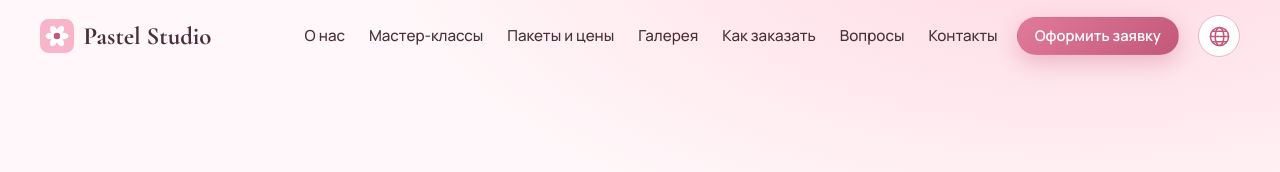
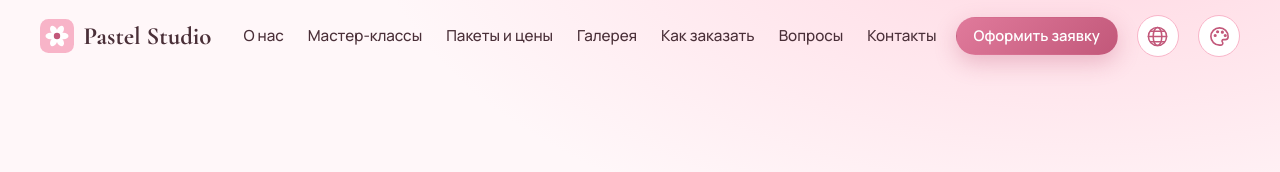
Before and after one commit to Markamila/creative-events, a website: page public/index.html in a window 1280 px wide. Shown: the top 172 px of the page. Drawn offline with nearby package versions, Linux system fonts and the light colour scheme; no server answers.

Commit message:
Added theme

```diff
--- /dev/null
+++ b/public/css/themes.css
@@ -0,0 +1,34 @@
+/* Public-site themes; original stylesheet stays intact. */
+:root { --theme-surface: #fff; --theme-button: #fff; --theme-button-radius: 999px; }
+html[data-theme]:not([data-theme="rose"]) { color-scheme: var(--theme-scheme, light); }
+html[data-theme]:not([data-theme="rose"]) :is(.card,.contacts,.faq details,.note,.modal__box,.facts li,.chip,.skip,.field input:focus,.field textarea:focus,.btn--white) { background: var(--theme-surface); border-color: var(--line); }
+html[data-theme]:not([data-theme="rose"]) .pkg--hl { background: linear-gradient(var(--theme-surface),var(--rose-100)); }
+html[data-theme]:not([data-theme="rose"]) :is(.header.is-scrolled,.nav.is-open) { background: var(--rose-50); }
+html[data-theme]:not([data-theme="rose"]) :is(.btn--primary,.fab,.cta,.steps__num,.success__icon,.chip[aria-selected="true"],.choice input:checked + span,.pkg__badge,.faq details[open] summary::after) { background: var(--rose-600); color: var(--theme-button); }
+html[data-theme]:not([data-theme="rose"]) :is(.btn,.chip,.fab) { border-radius: var(--theme-button-radius); }
+html[data-theme]:not([data-theme="rose"]) :is(.contacts,.cta,.modal__box,.facts li,.faq details,.shot,.field input,.field textarea,.field select,.svc-detail__hero) { border-radius: var(--radius); }
+html[data-theme]:not([data-theme="rose"]) :is(.btn--primary,.fab,.steps__num,.pkg--hl) { box-shadow: var(--shadow); }
+html[data-theme]:not([data-theme="rose"]) .err { color: var(--theme-error); }
+.language-globe,.theme-toggle { display:grid; place-items:center; width:42px; height:42px; padding:0; border:1px solid var(--rose-300); border-radius:50%; background:var(--theme-surface); color:var(--rose-600); cursor:pointer; flex:none; }
+.language-globe:hover,.language-globe[aria-expanded="true"],.theme-toggle:hover,.theme-toggle[aria-expanded="true"] { background:var(--rose-100); color:var(--rose-700); }
+.language-menu,.theme-menu { background:var(--theme-surface); border:1px solid var(--line); box-shadow:var(--shadow-lg); color:var(--ink); }
+.language-menu button { color:var(--ink); }
+.language-menu button:hover,.language-menu button[aria-pressed="true"] { background:var(--rose-100); }
+.language-menu button[aria-pressed="true"]::after { color:var(--rose-600); }
+.theme-picker { position:relative; flex:none; }
+.theme-menu { position:absolute; right:0; top:calc(100% + 8px); width:min(310px,calc(100vw - 24px)); max-height:calc(100dvh - 90px); overflow:auto; padding:12px; border-radius:16px; z-index:101; animation:language-in .15s ease-out; }
+.theme-menu[hidden] { display:none; }
+.theme-heading { font-weight:700; margin-bottom:8px; }
+.theme-options { display:grid; grid-template-columns:1fr 1fr; gap:5px; }
+.theme-option,.theme-action { display:flex; align-items:center; gap:7px; padding:8px; border:1px solid transparent; border-radius:8px; background:transparent; color:var(--ink); font:inherit; font-size:.85rem; text-align:left; cursor:pointer; }
+.theme-option:hover,.theme-action:hover,.theme-option[aria-pressed="true"] { background:var(--rose-100); border-color:var(--line); }
+.theme-option[aria-pressed="true"]::after { content:'✓'; margin-left:auto; }
+.theme-swatch { width:17px; height:17px; border-radius:50%; border:1px solid #8886; flex:none; }
+.theme-tools { display:grid; gap:5px; border-top:1px solid var(--line); margin-top:9px; padding-top:9px; }
+.theme-custom { display:flex; align-items:center; justify-content:space-between; gap:8px; padding:6px 8px; font-size:.85rem; }
+.theme-custom input { width:42px; height:30px; padding:0; border:0; background:none; cursor:pointer; }
+@media(max-width:1100px) { .header__inner { gap:.6rem; } .nav { gap:.75rem; } }
+@media(max-width:960px) { html[data-theme]:not([data-theme="rose"]) .header { background:var(--rose-50); } .theme-menu { position:fixed; top:calc(var(--header-h) + 5px); right:12px; } }
+@media(max-width:420px) { .header__inner { gap:5px; } .logo { font-size:1.2rem; gap:4px; } .theme-toggle,.language-globe { width:36px; height:36px; } .burger { width:36px; flex:none; } }
+@media(prefers-reduced-motion:no-preference) { body,.header,.card,.contacts,.faq details,.modal__box,.btn,.hero,.section--tint,.footer { transition:background-color .25s,color .25s,border-color .25s,box-shadow .25s; } }
+@media(prefers-reduced-motion:reduce) { .theme-menu { animation:none; } }
--- a/public/index.html
+++ b/public/index.html
@@ -21,6 +21,8 @@
   <link rel="stylesheet" href="https://fonts.googleapis.com/css2?family=Cormorant+Garamond:ital,wght@0,500;0,600;0,700;1,500&family=Manrope:wght@400;500;600;700&display=swap">
   <link rel="stylesheet" href="/css/style.css">
   <link rel="stylesheet" href="/css/language.css">
+  <link rel="stylesheet" href="/css/themes.css">
+  <script src="/js/themes.js"></script>
   <script type="application/ld+json">{{JSONLD}}</script>
 </head>
 <body>
--- /dev/null
+++ b/public/js/themes.js
@@ -0,0 +1,56 @@
+(() => {
+  'use strict';
+  const root = document.documentElement;
+  const themes = {
+    rose:['#fff7f9','#ffffff','#c2587a','#4a2f38',24,'serif'],
+    dark:['#18171d','#292630','#bd91e9','#f5effa',16,'sans'],
+    lavender:['#f3edff','#ffffff','#7953ae','#403054',24,'serif'],
+    nature:['#edf3e8','#fcfff9','#52764a','#30482c',14,'serif'],
+    minimal:['#f7f0e6','#fffdf8','#87603e','#503d2e',4,'sans'],
+    ocean:['#eaf6fc','#ffffff','#246f96','#20465c',18,'sans'],
+    sunset:['#fff0e6','#fffaf5','#b94f36','#663d30',24,'serif'],
+    luxury:['#161512','#27241e','#cba66a','#f4e7cf',2,'serif'],
+    cherry:['#fcecf0','#fff9fa','#a82d50','#581d30',12,'serif'],
+    nordic:['#f1f3f4','#ffffff','#536875','#28363d',6,'sans'],
+    retro:['#f4e6c9','#fff4dc','#94502f','#63452e',3,'retro'],
+    neon:['#101020','#22223b','#da70ff','#f4eaff',10,'sans']
+  };
+  const labels={ru:['Оформление','Розовая','Тёмная','Лавандовая','Природная','Минимализм','Океан','Закат','Люкс','Вишнёвая','Скандинавская','Ретро','Неон','Как в системе','Случайная тема','Свой цвет','Сбросить'],kk:['Безендіру','Қызғылт','Қараңғы','Лаванда','Табиғат','Минимализм','Мұхит','Күн батуы','Сән-салтанат','Шие','Скандинавиялық','Ретро','Неон','Жүйе бойынша','Кездейсоқ тақырып','Өз түсім','Қалпына келтіру'],en:['Appearance','Rose','Dark','Lavender','Nature','Minimal','Ocean','Sunset','Luxury','Cherry','Nordic','Retro','Neon','System','Random theme','Custom color','Reset'],fr:['Apparence','Rose','Sombre','Lavande','Nature','Minimaliste','Océan','Coucher de soleil','Luxe','Cerise','Nordique','Rétro','Néon','Système','Thème aléatoire','Couleur personnalisée','Réinitialiser']};
+  const get=(k,d)=>{try{return localStorage.getItem(k)||d;}catch{return d;}};
+  const save=(k,v)=>{try{localStorage.setItem(k,v);}catch{}};
+  const keys=Object.keys(themes), media=matchMedia('(prefers-color-scheme: dark)');
+  let choice=get('ce-theme','rose'), custom=get('ce-theme-color','#a45d87');
+  if(!/^#[0-9a-f]{6}$/i.test(custom)) custom='#a45d87';
+  if(![...keys,'system','custom'].includes(choice)) choice='rose';
+  const rgb=h=>h.slice(1).match(/../g).map(x=>parseInt(x,16));
+  const mix=(a,b,p)=>'#'+rgb(a).map((v,i)=>Math.round(v*(1-p)+rgb(b)[i]*p).toString(16).padStart(2,'0')).join('');
+  const lum=h=>rgb(h).map(v=>{v/=255;return v<=.04045?v/12.92:((v+.055)/1.055)**2.4;}).reduce((s,v,i)=>s+v*[.2126,.7152,.0722][i],0);
+  const contrast=(a,b)=>(Math.max(lum(a),lum(b))+.05)/(Math.min(lum(a),lum(b))+.05);
+  function apply(){
+    const id=choice==='system'?(media.matches?'dark':'rose'):choice;
+    let [bg,surface,accent,ink,r,font]=id==='custom'?[mix(custom,'#ffffff',.94),'#ffffff',custom,'#30252d',18,'sans']:themes[id];
+    const dark=lum(bg)<.15;
+    while(contrast(accent,bg)<4.5) accent=mix(accent,dark?'#ffffff':'#000000',.12);
+    const fg=contrast(accent,'#ffffff')>=4.5?'#ffffff':'#101010';
+    root.dataset.theme=id;
+    const vars={'--rose-50':bg,'--rose-100':mix(bg,accent,.10),'--rose-200':mix(bg,accent,.19),'--rose-300':mix(bg,accent,.35),'--rose-400':mix(bg,accent,.58),'--rose-500':accent,'--rose-600':accent,'--rose-700':mix(accent,ink,.22),'--ink':ink,'--muted':mix(ink,bg,.24),'--line':mix(bg,ink,.17),'--white':surface,'--theme-surface':surface,'--theme-button':fg,'--theme-scheme':dark?'dark':'light','--theme-error':dark?'#ff9aaa':'#a92a42','--radius':r+'px','--radius-sm':Math.max(2,Math.round(r*.6))+'px','--theme-button-radius':r>=18?'999px':r+'px','--shadow':`0 8px 26px ${accent}25`,'--shadow-lg':`0 16px 42px ${accent}35`,'--font-serif':font==='sans'?'Manrope, system-ui, sans-serif':font==='retro'?'Georgia, serif':'"Cormorant Garamond", Georgia, serif','--font-sans':font==='retro'?'Georgia, serif':'Manrope, system-ui, sans-serif'};
+    for(const [k,v] of Object.entries(vars)) { if(id==='rose')root.style.removeProperty(k);else root.style.setProperty(k,v); }
+    document.querySelectorAll('[data-theme-choice]').forEach(b=>b.setAttribute('aria-pressed',String(b.dataset.themeChoice===choice)));
+  }
+  function select(id){choice=id;save('ce-theme',id);apply();}
+  apply(); media.addEventListener('change',()=>{if(choice==='system')apply();});
+  document.addEventListener('DOMContentLoaded',()=>{
+    const picker=document.createElement('div');picker.className='theme-picker';picker.id='themePicker';
+    const l=labels[get('ce-lang','ru')]||labels.ru;
+    picker.innerHTML='<button type="button" class="theme-toggle" aria-expanded="false" aria-controls="themeMenu"><svg width="23" height="23" viewBox="0 0 24 24" fill="none" stroke="currentColor" stroke-width="1.7" stroke-linecap="round" stroke-linejoin="round" aria-hidden="true"><path d="M12 3a9 9 0 1 0 0 18h1.5a2 2 0 0 0 1.5-3.3 1.5 1.5 0 0 1 1.2-2.5H18a3 3 0 0 0 3-3C21 7 17 3 12 3Z"/><circle cx="7.5" cy="11" r=".8"/><circle cx="10" cy="7" r=".8"/><circle cx="15" cy="7.5" r=".8"/><circle cx="18" cy="11" r=".8"/></svg></button><div class="theme-menu" id="themeMenu" hidden><div class="theme-heading"></div><div class="theme-options"></div><div class="theme-tools"></div></div>';
+    const anchor=document.getElementById('languagePicker');if(!anchor)return;anchor.after(picker);
+    const toggle=picker.querySelector('button'),menu=picker.querySelector('.theme-menu'),options=picker.querySelector('.theme-options'),tools=picker.querySelector('.theme-tools');
+    toggle.setAttribute('aria-label',l[0]);picker.querySelector('.theme-heading').textContent=l[0];
+    const open=v=>{menu.hidden=!v;toggle.setAttribute('aria-expanded',String(v));};
+    const button=(label,fn,id,color)=>{const b=document.createElement('button');b.type='button';b.className=id?'theme-option':'theme-action';if(id)b.dataset.themeChoice=id;if(color){const s=document.createElement('span');s.className='theme-swatch';s.style.background=color;b.append(s);}b.append(document.createTextNode(label));b.onclick=fn;return b;};
+    keys.forEach((id,i)=>options.append(button(l[i+1],()=>select(id),id,themes[id][2])));
+    tools.append(button(l[13],()=>select('system'),'system','#888888'),button(l[14],()=>{const a=keys.filter(k=>k!==choice);select(a[Math.floor(Math.random()*a.length)]);}),button(l[16],()=>select('rose')));
+    const label=document.createElement('label');label.className='theme-custom';label.textContent=l[15];const input=document.createElement('input');input.type='color';input.value=custom;input.oninput=()=>{custom=input.value;save('ce-theme-color',custom);select('custom');};label.append(input);tools.append(label);
+    toggle.onclick=()=>open(menu.hidden);document.addEventListener('click',e=>{if(!picker.contains(e.target))open(false);});document.addEventListener('keydown',e=>{if(e.key==='Escape'&&!menu.hidden){open(false);toggle.focus();}});apply();
+  });
+})();
```
